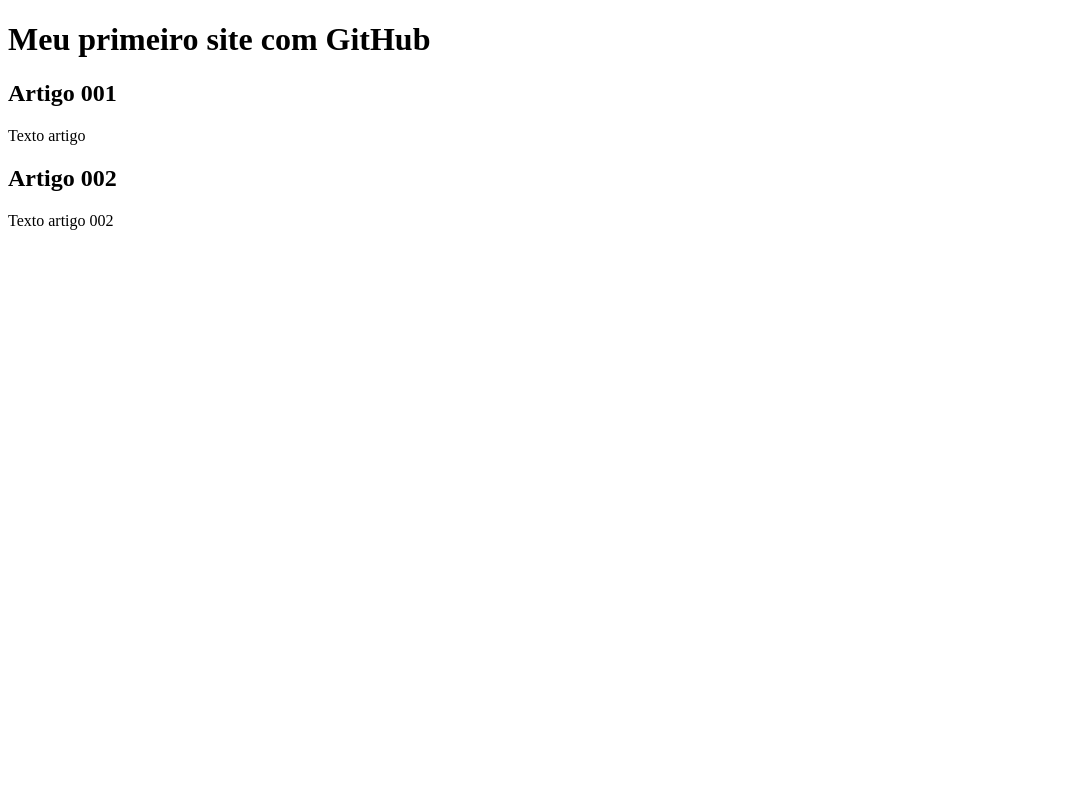
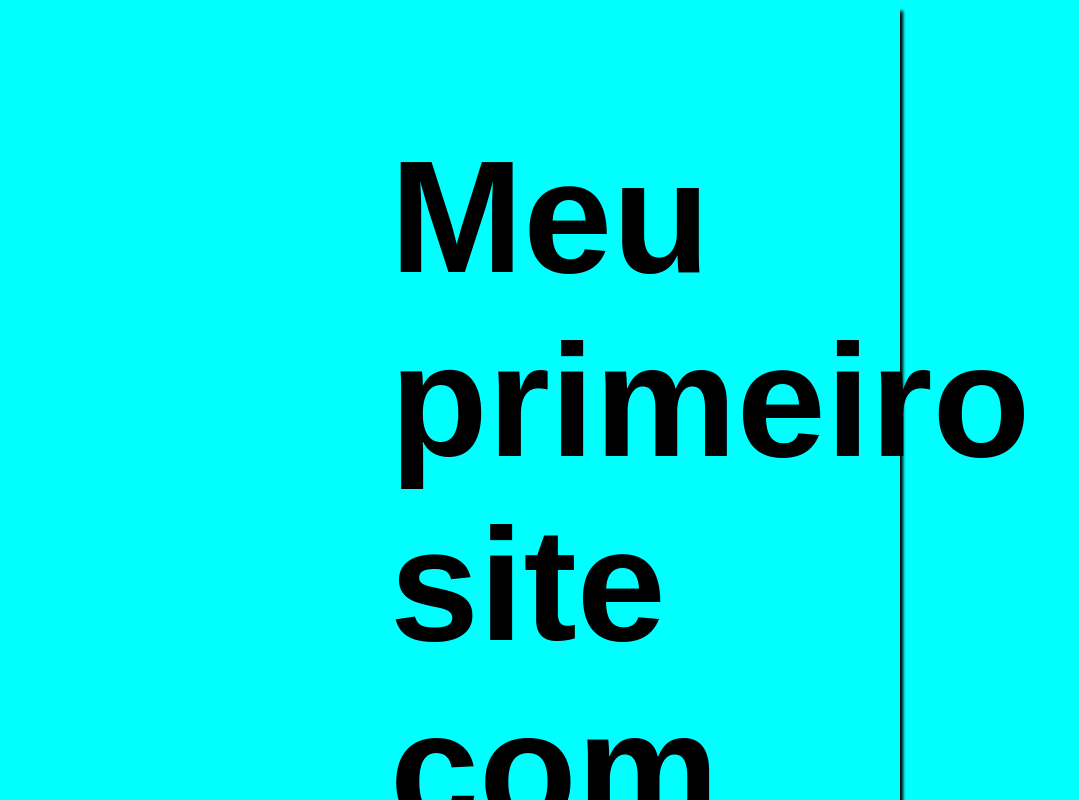
Before and after one commit to IsraFerreira/Primeiro-Site, a plain HTML site: page index.html in a window 1280 px wide. Shown: the top 800 px of the page, without its empty margins (0-1079 px from the left). Drawn offline with Linux system fonts and the light colour scheme.

Commit message:
iniciei o design

```diff
--- /dev/null
+++ b/estilos/style.css
@@ -0,0 +1,17 @@
+* {
+    font-family: Arial, Helvetica, sans-serif;
+    font-size: 160px;
+}
+
+body{
+    background-color: aqua;
+}
+
+main{
+    background-color: aliceblu;
+    width: 500px;
+    margin: auto;
+    padding: 10px;
+    box-shadow: 3px 3px 3px black;
+
+}
--- a/index.html
+++ b/index.html
@@ -5,6 +5,7 @@
     <meta http-equiv="X-UA-Compatible" content="IE=edge">
     <meta name="viewport" content="width=device-width, initial-scale=1.0">
     <title>Primeiro Site</title>
+    <link rel="stylesheet" href="estilos/style.css">
 </head>
 <body>
     <main>
```
